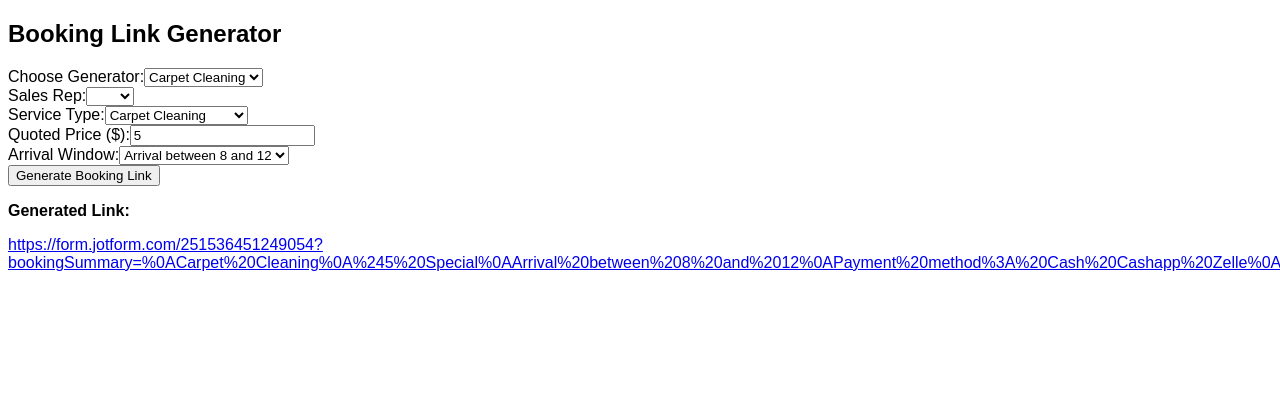
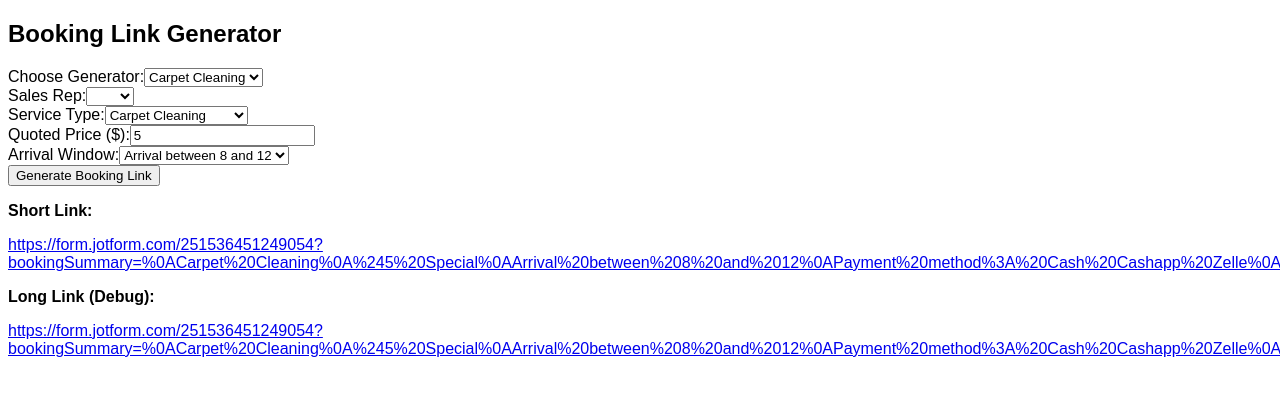
Before and after one commit to Samedaysteamer/booking-link-generator, a React (Vite) app: page / in a window 1280 px wide. Both pictures are taken after typing "5" into the empty fields and a click on the button "Generate Booking Link". Shown: the top 396 px of the page. Built offline with nearby package versions, Linux system fonts and the light colour scheme; no server answers.

Commit message:
Update App.jsx

```diff
--- a/App.jsx
+++ b/App.jsx
@@ -18,6 +18,7 @@ export default function App() {
   const [truckSize, setTruckSize] = useState('17');
 
   const [generatedLink, setGeneratedLink] = useState('');
+  const [rawLink, setRawLink] = useState('');
 
   const generateLink = () => {
     let summary = '';
@@ -97,7 +98,18 @@ CashApp payment $5 fee
     const finalService = encodeURIComponent(mode === 'moving' ? 'Moving' : serviceType);
 
     fullLink = `${baseUrl}?bookingSummary=${encodedSummary}&arrivalStart=${encodeURIComponent(arrivalStart)}&arrivalEnd=${encodeURIComponent(arrivalEnd)}&arrivalWindow=${encodeURIComponent(arrivalWindowText)}&service=${finalService}&price=${quotedPrice}&salesRep=${encodeURIComponent(salesRep)}`;
-    setGeneratedLink(fullLink);
+    setRawLink(fullLink);
+
+    // Shorten using TinyURL
+    fetch(`https://tinyurl.com/api-create.php?url=${encodeURIComponent(fullLink)}`)
+      .then(res => res.text())
+      .then(shortLink => {
+        setGeneratedLink(shortLink);
+      })
+      .catch(err => {
+        console.error('Shortening failed:', err);
+        setGeneratedLink(fullLink); // fallback
+      });
   };
 
   return (
@@ -242,8 +254,15 @@ CashApp payment $5 fee
 
       {generatedLink && (
         <div className="result">
-          <p><strong>Generated Link:</strong></p>
+          <p><strong>Short Link:</strong></p>
           <a href={generatedLink} target="_blank" rel="noopener noreferrer">{generatedLink}</a>
+        </div>
+      )}
+
+      {rawLink && (
+        <div className="result">
+          <p><strong>Long Link (Debug):</strong></p>
+          <a href={rawLink} target="_blank" rel="noopener noreferrer">{rawLink}</a>
         </div>
       )}
     </div>
```
